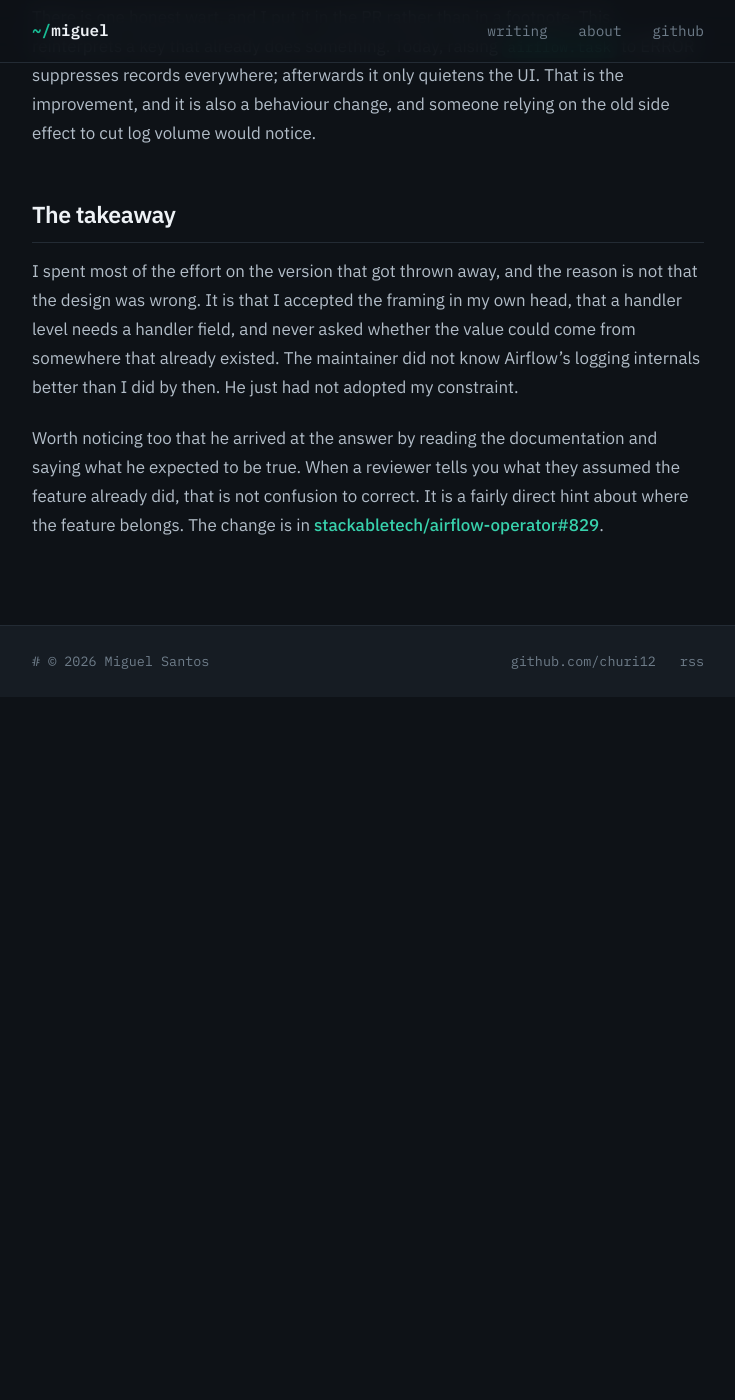
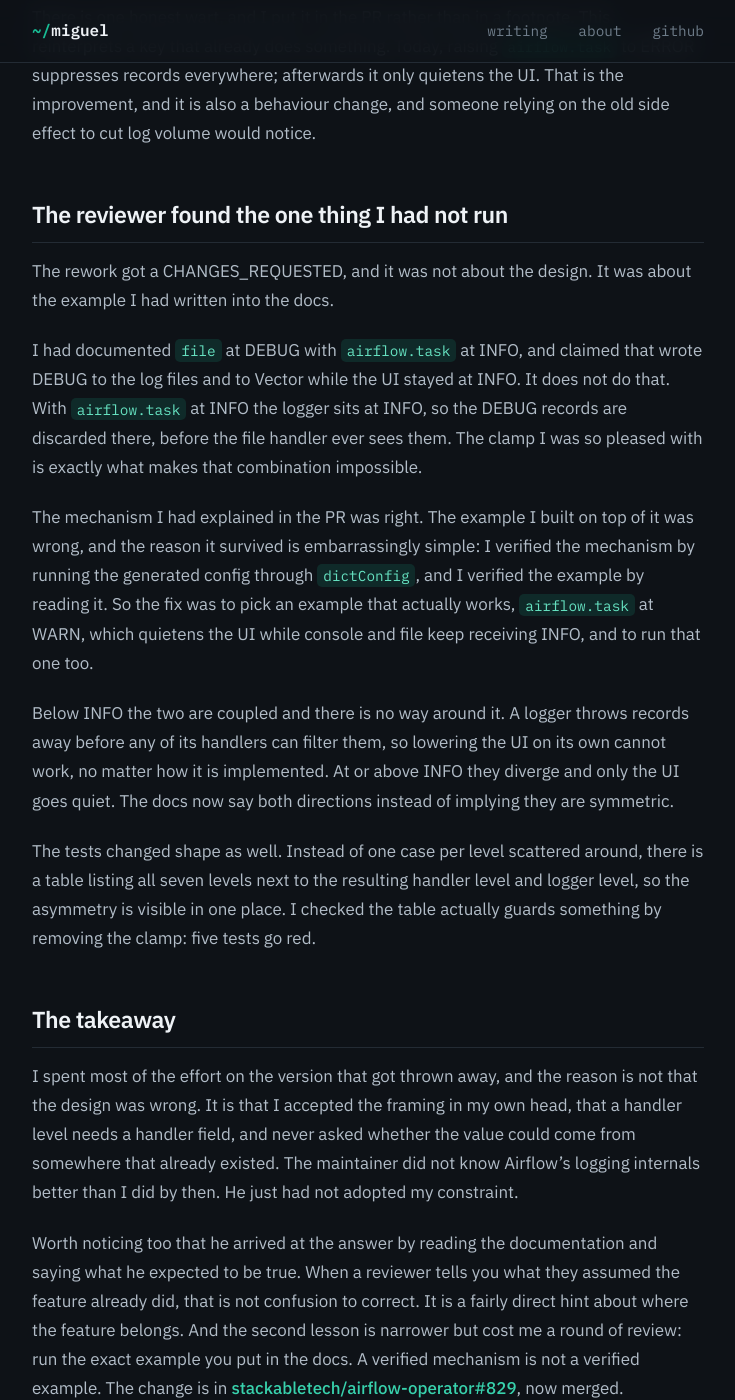
Before and after one commit to Churi12/churi12.github.io, a Jekyll site: the page built from _posts/2026-07-29-the-log-level-that-only-looked-configurable.md, in a window 1280 px wide and 1400 px high, scrolled down 3191 px. Shown: the whole window, without its empty margins (272-1007 px from the left). Built offline with Jekyll 4.4.1, drawn with Linux system fonts in a browser that asks for light colours; before the commit the page ends 3888 px from its top, so only the background shows below that.

Commit message:
Mark the airflow post merged and add the second review round
airflow-operator 829 merged 2026-08-06 by adwk67 after his own kuttl
integration run passed. Adds the merged badge plus the part the post was
missing: the reviewer caught that the documented example did not work,
because I verified the mechanism by running it and the example by
reading it.

```diff
--- a/_posts/2026-07-29-the-log-level-that-only-looked-configurable.md
+++ b/_posts/2026-07-29-the-log-level-that-only-looked-configurable.md
@@ -4,6 +4,7 @@ title: "The log level that only looked configurable"
 date: 2026-07-29
 author: Miguel Santos
 tags: [airflow]
+pr_status: merged
 ---
 
 The Stackable Airflow operator generates Airflow's logging config from your CRD. You set a level, it renders the Python. An open issue asked for one specific thing: make the log level of the `task` handler configurable. There was even a comment in the source saying it needed doing.
@@ -71,8 +72,20 @@ The CRD version touched two repositories, needed a release of the shared crate b
 
 There is one honest wart, and I put it in the PR rather than in a footnote. This reinterprets a key that already does something. Today, raising `airflow.task` to ERROR suppresses records everywhere; afterwards it only quietens the UI. That is the improvement, and it is also a behaviour change, and someone relying on the old side effect to cut log volume would notice.
 
+## The reviewer found the one thing I had not run
+
+The rework got a CHANGES_REQUESTED, and it was not about the design. It was about the example I had written into the docs.
+
+I had documented `file` at DEBUG with `airflow.task` at INFO, and claimed that wrote DEBUG to the log files and to Vector while the UI stayed at INFO. It does not do that. With `airflow.task` at INFO the logger sits at INFO, so the DEBUG records are discarded there, before the file handler ever sees them. The clamp I was so pleased with is exactly what makes that combination impossible.
+
+The mechanism I had explained in the PR was right. The example I built on top of it was wrong, and the reason it survived is embarrassingly simple: I verified the mechanism by running the generated config through `dictConfig`, and I verified the example by reading it. So the fix was to pick an example that actually works, `airflow.task` at WARN, which quietens the UI while console and file keep receiving INFO, and to run that one too.
+
+Below INFO the two are coupled and there is no way around it. A logger throws records away before any of its handlers can filter them, so lowering the UI on its own cannot work, no matter how it is implemented. At or above INFO they diverge and only the UI goes quiet. The docs now say both directions instead of implying they are symmetric.
+
+The tests changed shape as well. Instead of one case per level scattered around, there is a table listing all seven levels next to the resulting handler level and logger level, so the asymmetry is visible in one place. I checked the table actually guards something by removing the clamp: five tests go red.
+
 ## The takeaway
 
 I spent most of the effort on the version that got thrown away, and the reason is not that the design was wrong. It is that I accepted the framing in my own head, that a handler level needs a handler field, and never asked whether the value could come from somewhere that already existed. The maintainer did not know Airflow's logging internals better than I did by then. He just had not adopted my constraint.
 
-Worth noticing too that he arrived at the answer by reading the documentation and saying what he expected to be true. When a reviewer tells you what they assumed the feature already did, that is not confusion to correct. It is a fairly direct hint about where the feature belongs. The change is in [stackabletech/airflow-operator#829](https://github.com/stackabletech/airflow-operator/pull/829).
+Worth noticing too that he arrived at the answer by reading the documentation and saying what he expected to be true. When a reviewer tells you what they assumed the feature already did, that is not confusion to correct. It is a fairly direct hint about where the feature belongs. And the second lesson is narrower but cost me a round of review: run the exact example you put in the docs. A verified mechanism is not a verified example. The change is in [stackabletech/airflow-operator#829](https://github.com/stackabletech/airflow-operator/pull/829), now merged.
```
Also changed, not shown: CLAUDE.md (+2 -2 lines).
